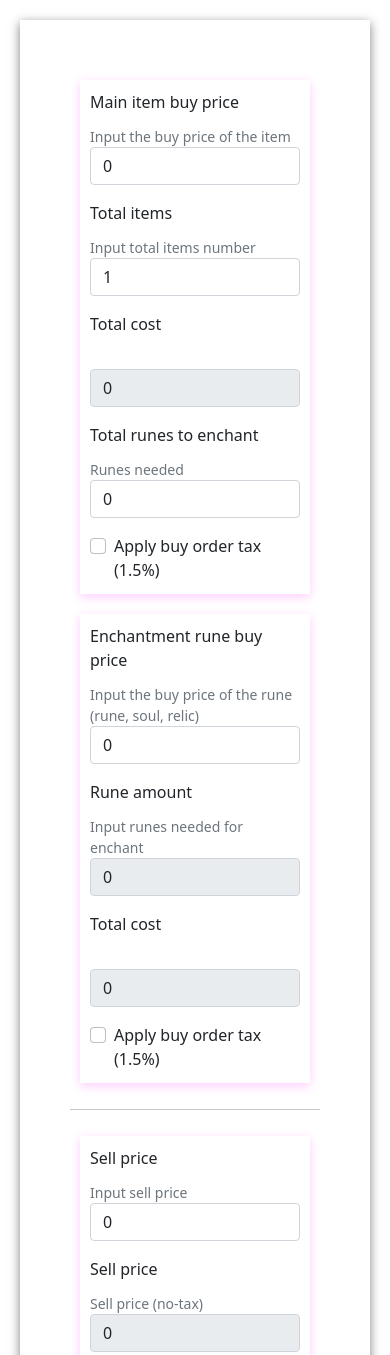
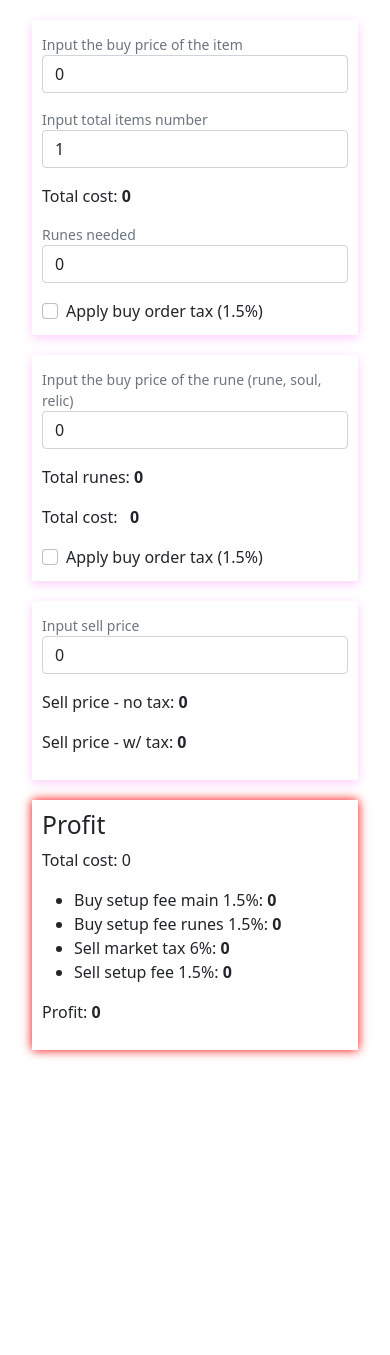
Before and after one commit to frago23/is-it-worth-it-, a plain HTML site: page index.html in a window 390 px wide. Shown: the top 1355 px of the page. After the commit the page ends 1070 px from the top, so only its background shows below. Drawn offline with nearby package versions, Linux system fonts and the light colour scheme.

Commit message:
responsive; reduce spacing; removed useless input fields; improved visuals;

```diff
--- a/enchant.css
+++ b/enchant.css
@@ -1,12 +1,13 @@
 .enchant {
-     padding: 50px;
-     box-shadow: 0 3px 10px rgb(0 0 0 / 0.5);
+     margin: 10px;
 }
 
 .enchant-buy-form {
      padding: 10px;
      margin: 10px;
      box-shadow: 0 3px 10px rgba(255, 0, 255, 0.2);
+     flex: 1;
+     min-width: 250px;
 }
 
 .profit {
--- a/index.html
+++ b/index.html
@@ -13,43 +13,37 @@
      <link href="https://cdn.jsdelivr.net/npm/bootstrap@5.0.2/dist/css/bootstrap.min.css" rel="stylesheet"
           integrity="sha384-EVSTQN3/azprG1Anm3QDgpJLIm9Nao0Yz1ztcQTwFspd3yD65VohhpuuCOmLASjC" crossorigin="anonymous">
      <link href="enchant.css" rel="stylesheet" />
-
      <style>
           body {
-               padding: 20px;
+               display: flex;
+               align-items: center;
+               justify-content: center;
           }
      </style>
 </head>
 
 <body>
      <div id="enchant" class="container enchant d-flex flex-column">
+          <div class="d-flex flex-wrap">
                <div class="enchant-buy-form">
                     <div class="mb-3">
-                    <label for="enchant-buy-price" class="form-label">Main item buy price</label>
                          <div class="form-text">Input the buy price of the item</div>
                          <input type="number" min="0" v-model.lazy="buy_price_main" class="form-control"
                               id="enchant-buy-price" v-on:change="calculateProfit()">
                     </div>
 
                     <div class="mb-3">
-                    <label for="enchant-buy-price" class="form-label">Total items</label>
                          <div class="form-text">Input total items number</div>
-                    <input type="number" min="0" v-model.lazy="main_count" class="form-control" id="enchant-buy-price"
-                         v-on:change="calculateProfit()">
-               </div>
-
-               <div class="mb-3">
-                    <label for="enchant-buy-price" class="form-label">Total cost</label>
-                    <div class="form-text">&nbsp;</div>
-                    <input type="number" disabled min="1" v-model.lazy="main_total" class="form-control"
+                         <input type="number" min="0" v-model.lazy="main_count" class="form-control"
                               id="enchant-buy-price" v-on:change="calculateProfit()">
                     </div>
 
+                    <p>Total cost: <strong>{{ main_total }}</strong></p>
+
                     <div class="mb-3">
-                    <label for="enchant-buy-price" class="form-label">Total runes to enchant</label>
                          <div class="form-text">Runes needed</div>
-                    <input type="number" min="0" v-model.lazy="runes_needed" class="form-control" id="enchant-buy-price"
-                         v-on:change="calculateProfit()">
+                         <input type="number" min="0" v-model.lazy="runes_needed" class="form-control"
+                              id="enchant-buy-price" v-on:change="calculateProfit()">
                     </div>
 
                     <div class="form-check">
@@ -63,25 +57,13 @@
 
                <div class="enchant-buy-form">
                     <div class="mb-3">
-                    <label for="enchant-buy-price" class="form-label">Enchantment rune buy price</label>
                          <div class="form-text">Input the buy price of the rune (rune, soul, relic)</div>
                          <input type="number" v-model.lazy="buy_price_rune" min="0" class="form-control"
                               v-on:change="calculateProfit()" id="enchant-buy-price">
                     </div>
 
-               <div class="mb-3">
-                    <label for="enchant-buy-price" class="form-label">Rune amount</label>
-                    <div class="form-text">Input runes needed for enchant</div>
-                    <input type="number" v-model.lazy="rune_number" min="0" class="form-control" disabled
-                         id="enchant-buy-price">
-               </div>
-
-               <div class="mb-3">
-                    <label for="enchant-buy-price" class="form-label">Total cost</label>
-                    <div class="form-text">&nbsp;</div>
-                    <input disabled type="number" v-model.lazy="rune_total_cost" min="0" class="form-control"
-                         id="enchant-buy-price">
-               </div>
+                    <p>Total runes: <strong>{{ rune_number }}</strong></p>
+                    <p>Total cost: &nbsp; <strong>{{ rune_total_cost }}</strong></p>
 
                     <div class="form-check">
                          <input class="form-check-input" type="checkbox" v-model="isBuyOrderRune"
@@ -92,32 +74,17 @@
                     </div>
                </div>
 
-          <hr />
-
                <div class="enchant-buy-form">
                     <div class="mb-3">
-                    <label for="enchant-buy-price" class="form-label">Sell price</label>
                          <div class="form-text">Input sell price</div>
                          <input type="number" v-model.lazy="sell_price" min="0" v-on:change="calculateProfit()"
                               class="form-control" id="enchant-buy-price">
                     </div>
 
-               <div class="mb-3">
-                    <label for="enchant-buy-price" class="form-label">Sell price</label>
-                    <div class="form-text">Sell price (no-tax)</div>
-                    <input type="number" v-model.lazy="total_sell_price" min="0" v-on:change="calculateProfit()"
-                         class="form-control" disabled id="enchant-buy-price">
-               </div>
-
-               <div class="mb-3">
-                    <label for="enchant-buy-price" class="form-label">Sell price</label>
-                    <div class="form-text">Sell price (tax)</div>
-                    <input type="number" v-model.lazy="finalSellPrice" min="0" v-on:change="calculateProfit()"
-                         class="form-control" disabled id="enchant-buy-price">
+                    <p>Sell price - no tax: <strong>{{ total_sell_price }}</strong></p>
+                    <p>Sell price - w/ tax: <strong>{{ finalSellPrice }}</strong></p>
                </div>
           </div>
-
-          <hr />
 
           <div class="enchant-buy-form" :class="[hasProfit ? 'profit' : 'loss']">
                <h2 class="form-label">Profit</h2>
```
Lines whose indentation alone changed are shown as unchanged.
